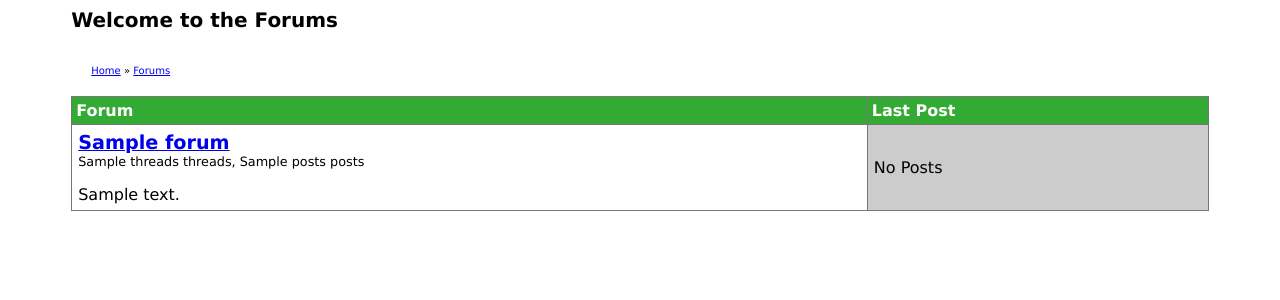
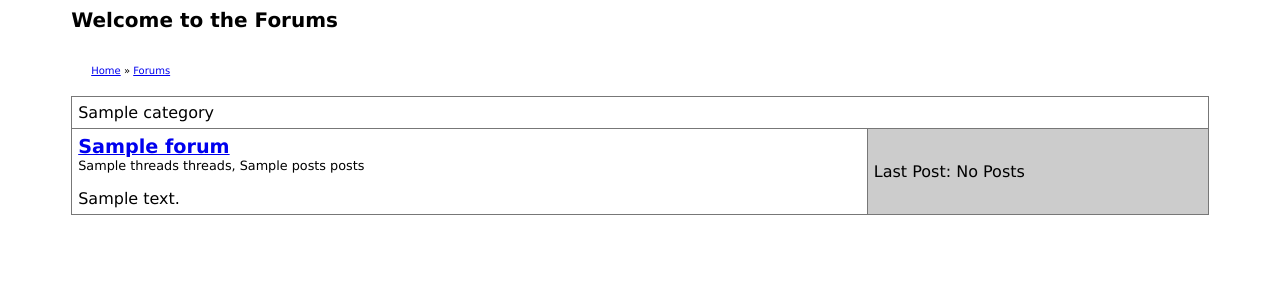
Before and after one commit to brownan/G2, a Django app: template apps/forum/templates/forum/forum_list.html in a window 1280 px wide. Shown: the top 300 px of the page. Run offline with Django 3.2, Linux system fonts and the light colour scheme; the template is opened without the code that fills it: most values are stand-ins (such as "Sample title", 1, 10 or a date in 2020); parts of the project's set-up code (start-up, migrations or seed data) failed here and were passed over.

Commit message:
Forums ready for the prime-time..ish.

```diff
--- a/apps/forum/models.py
+++ b/apps/forum/models.py
@@ -39,7 +39,7 @@ class Forum(models.Model):
     description = models.TextField(_("Description"))
     threads = models.IntegerField(_("Threads"), default=0, editable=False)
     posts = models.IntegerField(_("Posts"), default=0, editable=False)
-    category = models.ForeignKey(Category)
+    category = models.ForeignKey(Category, related_name="forums")
     sort_order = models.IntegerField(default=0)
 
     objects = ForumManager()
--- a/apps/forum/templates/forum/forum_list.html
+++ b/apps/forum/templates/forum/forum_list.html
@@ -4,19 +4,22 @@
 
 {% block content %}
 <table id='djangoForumList'>
-<tr>
+<!--<tr>
 <th>{% trans "Forum" %}</th>
 <th>{% trans "Last Post" %}</th>
-</tr>
+</tr>-->
 
-{% for forum in object_list %}
+{% for category in categories %}
+<tr><td  colspan="2">{{category.name}}</td></tr>
+{% for forum in category.object %}
 <tr>
 <td class='djangoForumListDetails'><p><strong><a href='{{ forum.get_absolute_url }}'>{{ forum.title }}</a></strong><br /><span class='djangoForumStats'>{% blocktrans with forum.threads as thread_count and forum.posts as post_count %}{{ thread_count }} threads, {{ post_count }} posts{% endblocktrans %}</span></p>
 <p>{{ forum.description }}</p></td>
 {% with forum.forum_latest_post as latest_post %}
-<td class='djangoForumListLastPost'>{% if latest_post %}{% blocktrans with latest_post.time|timesince as time and latest_post.author as author %}{{ time }} ago by {{ author }}{% endblocktrans %} (<a href='{{ latest_post.get_absolute_url }}'>{% trans "view" %}</a>){% else %}{% trans "No Posts" %}{% endif %}</td>
+<td class='djangoForumListLastPost'>Last Post: {% if latest_post %}{% blocktrans with latest_post.time|timesince as time and latest_post.author as author %}{{ time }} ago by {{ author }}{% endblocktrans %} (<a href='{{ latest_post.get_absolute_url }}'>{% trans "view" %}</a>){% else %}{% trans "No Posts" %}{% endif %}</td>
 {% endwith %}
 </tr>
+{% endfor %}
 {% endfor %}
 </table>
 {% if request.user.is_authenticated %}<p><a href="{% url forum_subscriptions %}">{% trans "Update Subscriptions" %}</a></p>{% endif %}
--- a/playlist/templates/master.html
+++ b/playlist/templates/master.html
@@ -58,10 +58,11 @@
       <li><a id="menuitem" href="{% url playlist.views.upload %}"><img id="butansurface" src="images/butansurface.png" alt="upload" title="upload" />Upload</a></li>
       <li><a id="menuitem" href="{% url playlist.views.listartists "all","1" %}"><img id="butansurface" src="images/butansurface.png" alt="artists" title="Browse Artists" />Artists</a></li>
       <li><a id="menuitem" href='{% url playlist.views.orphans "1" %}'><img id="butansurface" src="images/butansurface.png" alt="orphanage" title="Orphanage" />Orphanage</a></li>
+      <li><a id="menuitem" href="{% url forum_index %}"><img id="butansurface" src="images/butansurface.png" alt="forums" title="Forums" />Forums</a></li>
+      <li><a id="menuitem" href="http://www.thegreenwood.info/irc/"><img id="butansurface" src="images/butansurface.png" alt="irc" title="IRC" />IRC</a></li>
       <li><a id="menuitem" href="http://gbsfm.ath.cx:8001/listen.pls"><img id="butansurface" src="images/butansurface.png" alt="listen" title="Listen!" />Listen!</a></li>
       <li><a id="menuitem" href="#" onClick="listenswf(); return false;"><img id="butansurface" src="images/butansurface.png" alt="Flash Player" title="Flash Player" />Flash Player</a></li>
       <li><a id="menuitem" href="{% url django.contrib.auth.views.logout %}"><img id="butansurface" src="images/butansurface.png" alt="logout" title="Logout" />Logout</a></li>
-      <li><a id="menuitem" href="http://www.thegreenwood.info/irc/"><img id="butansurface" src="images/butansurface.png" alt="irc" title="IRC" />IRC</a></li>
       {% if perms.playlist.view_g2admin %}
       <!--<a href="{#{% url admin_site %}#}"><li>Admin</li></a>-->
       <li><a id="menuitem" href="{% url g2admin %}"><img id="butansurface" src="images/butansurface.png" alt="admin" title="Admin" />Admin</a></li>
```
Also changed, not shown: apps/forum/views.py (+7 -3 lines).
